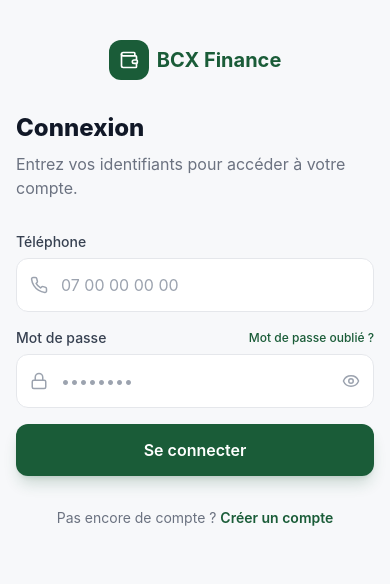
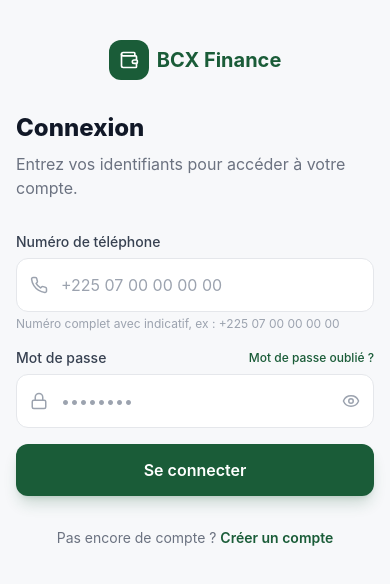
Before and after one commit to Parfait-Yao/bcx_finance, a Next.js app in the folder frontend/: page /login in a window 390 px wide. Shown: the top 584 px of the page. Built offline with nearby package versions, Linux system fonts and the light colour scheme; no server answers.

Commit message:
fix: connexion avec numero complet + formulaires scrollables sur mobile

```diff
--- a/frontend/src/app/login/page.tsx
+++ b/frontend/src/app/login/page.tsx
@@ -19,28 +19,32 @@
     setErreur('');
     setChargement(true);
     try {
-      await login({ telephone, motDePasse });
+      // Normalise le numéro : supprime espaces et tirets, garde le +
+      // Le numéro doit être saisi avec indicatif (ex: +2250700000000)
+      // pour correspondre exactement à ce qui a été enregistré à l'inscription.
+      const numeroNormalise = telephone.replace(/[\s\-]/g, '');
+      await login({ telephone: numeroNormalise, motDePasse });
     } catch {
-      setErreur('Téléphone ou mot de passe incorrect.');
+      setErreur('Numéro de téléphone ou mot de passe incorrect.');
     } finally {
       setChargement(false);
     }
   }
 
   return (
-    <main className="min-h-screen lg:flex">
-      {/* Panneau visuel (desktop uniquement) */}
+    <main className="min-h-screen flex flex-col lg:flex-row">
+      {/* Panneau visuel masqué sur mobile */}
       <AuthVisual
         titre="Bienvenue de retour sur votre tableau de bord financier"
         description="Suivez vos recettes, vos dépenses et l'évolution de votre Score BCX en un coup d'œil, où que vous soyez en Afrique."
         image="https://images.unsplash.com/photo-1573164713988-8665fc963095?q=80&w=1200&auto=format&fit=crop"
-        imageAlt="Jeune femme africaine souriante tenant son téléphone, se connectant à BCX Finance"
+        imageAlt="Jeune femme africaine souriante tenant son téléphone"
       />
 
-      {/* Formulaire */}
-      <div className="flex-1 flex items-center justify-center px-4 py-10 lg:py-0 animate-fade-up">
+      {/* Formulaire — scrollable sur mobile */}
+      <div className="flex-1 flex items-start lg:items-center justify-center px-4 py-10 lg:py-0 overflow-y-auto">
         <div className="w-full max-w-md">
-          {/* En-tête mobile uniquement */}
+          {/* Logo mobile */}
           <div className="lg:hidden text-center mb-8">
             <Link href="/" className="inline-flex items-center gap-2 font-bold text-xl text-primaire">
               <span className="w-10 h-10 rounded-bouton bg-primaire text-white flex items-center justify-center">
@@ -50,7 +54,6 @@
             </Link>
           </div>
 
-          {/* Lien retour (desktop) */}
           <Link href="/" className="hidden lg:inline-flex items-center gap-1.5 text-sm text-gray-400 hover:text-primaire transition-colors mb-8">
             <ArrowLeft size={14} />
             Retour à l&apos;accueil
@@ -63,7 +66,9 @@
 
           <form onSubmit={onSubmit} className="space-y-4">
             <div>
-              <label className="block text-sm font-medium text-gray-700 mb-1.5">Téléphone</label>
+              <label className="block text-sm font-medium text-gray-700 mb-1.5">
+                Numéro de téléphone
+              </label>
               <div className="relative">
                 <Phone className="absolute left-3.5 top-1/2 -translate-y-1/2 text-gray-400" size={18} />
                 <input
@@ -71,16 +76,21 @@
                   required
                   value={telephone}
                   onChange={(e) => setTelephone(e.target.value)}
-                  placeholder="07 00 00 00 00"
+                  placeholder="+225 07 00 00 00 00"
                   className="w-full pl-11 pr-4 py-3.5 rounded-bouton border border-gray-200 focus:outline-none focus:ring-2 focus:ring-primaire focus:border-primaire transition-shadow"
                 />
               </div>
+              <p className="text-xs text-gray-400 mt-1">
+                Numéro complet avec indicatif, ex&nbsp;: +225 07 00 00 00 00
+              </p>
             </div>
 
             <div>
               <div className="flex items-center justify-between mb-1.5">
                 <label className="block text-sm font-medium text-gray-700">Mot de passe</label>
-                <Link href="/forgot-password" className="text-xs font-medium text-primaire hover:underline">Mot de passe oublié ?</Link>
+                <Link href="/forgot-password" className="text-xs font-medium text-primaire hover:underline">
+                  Mot de passe oublié ?
+                </Link>
               </div>
               <PasswordInput
                 required
@@ -91,20 +101,22 @@
             </div>
 
             {erreur && (
-              <p className="text-depense text-sm bg-depense/5 border border-depense/20 rounded-bouton px-3 py-2">{erreur}</p>
+              <p className="text-depense text-sm bg-depense/5 border border-depense/20 rounded-bouton px-3 py-2">
+                {erreur}
+              </p>
             )}
 
             <button
               type="submit"
               disabled={chargement}
-              className="w-full bg-primaire text-white font-semibold py-3.5 rounded-bouton hover:bg-[#15492c] hover:-translate-y-0.5 transition-all flex items-center justify-center gap-2 disabled:opacity-60 disabled:translate-y-0 shadow-lg shadow-primaire/20"
+              className="w-full bg-primaire text-white font-semibold py-3.5 rounded-bouton hover:bg-[#15492c] transition-all flex items-center justify-center gap-2 disabled:opacity-60 shadow-lg shadow-primaire/20"
             >
               {chargement && <Loader2 className="animate-spin" size={18} />}
               Se connecter
             </button>
           </form>
 
-          <p className="text-center text-sm text-gray-500 mt-8">
+          <p className="text-center text-sm text-gray-500 mt-8 pb-6">
             Pas encore de compte ?{' '}
             <Link href="/register" className="text-primaire font-semibold hover:underline">
               Créer un compte
--- a/frontend/src/app/register/page.tsx
+++ b/frontend/src/app/register/page.tsx
@@ -92,8 +92,8 @@
   }
 
   return (
-    <main className="min-h-screen lg:flex">
-      {/* Panneau visuel (desktop uniquement) */}
+    <main className="min-h-screen flex flex-col lg:flex-row">
+      {/* Panneau visuel masqué sur mobile */}
       <AuthVisual
         titre="Donnez à votre activité la crédibilité qu'elle mérite"
         description="En quelques minutes, créez votre compte et commencez à construire votre historique financier et votre Score BCX."
@@ -101,9 +101,9 @@
         imageAlt="Entrepreneur africain s'inscrivant sur BCX Finance depuis son téléphone"
       />
 
-      {/* Formulaire */}
-      <div className="flex-1 flex items-center justify-center px-4 py-10 animate-fade-up">
-        <div className="w-full max-w-lg">
+      {/* Formulaire — scrollable sur mobile */}
+      <div className="flex-1 flex items-start lg:items-center justify-center px-4 py-10 overflow-y-auto">
+        <div className="w-full max-w-lg pb-6">
           {/* En-tête mobile uniquement */}
           <div className="lg:hidden text-center mb-8">
             <Link href="/" className="inline-flex items-center gap-2 font-bold text-xl text-primaire">
@@ -142,7 +142,7 @@
               </div>
             </div>
 
-            <div className="grid sm:grid-cols-2 gap-4">
+            <div className="grid grid-cols-1 sm:grid-cols-2 gap-4">
               {/* Pays : recherche + sélection, met à jour l'indicatif et les villes */}
               <div>
                 <label className="block text-sm font-medium text-gray-700 mb-1.5">Pays</label>
```
